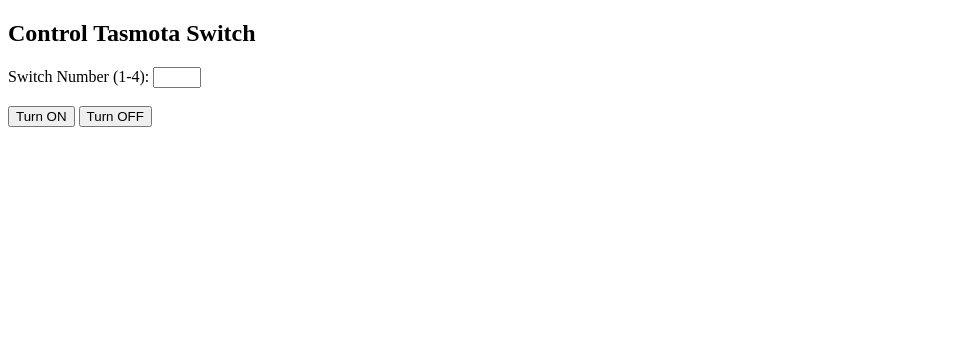
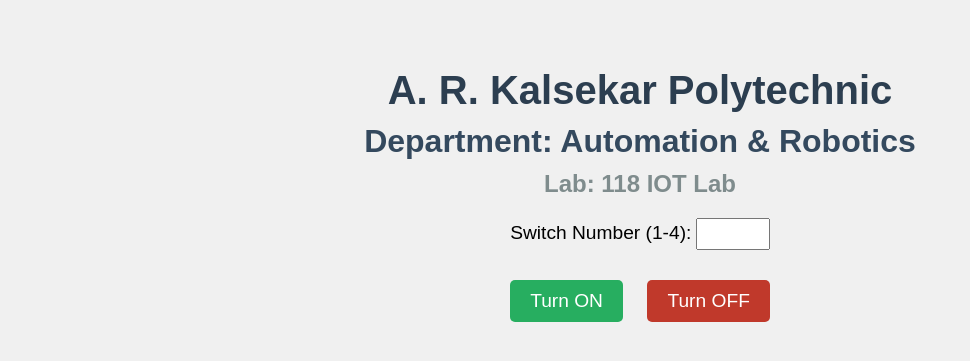
Before and after one commit to arkpextcdept/tasmota-control, a Flask app: page / in a window 1280 px wide. Shown: the top 361 px of the page, without its empty margins (0-970 px from the left). Run offline with Flask 3, Linux system fonts and the light colour scheme.

Commit message:
control.html

```diff
--- a/templates/control.html
+++ b/templates/control.html
@@ -1,28 +1,95 @@
-<!-- Save this as control.html and upload to GitHub -->
 <!DOCTYPE html>
-<html>
+<html lang="en">
 <head>
+    <meta charset="UTF-8">
     <title>Tasmota Switch Control</title>
+    <style>
+        body {
+            font-family: Arial, sans-serif;
+            background-color: #f0f0f0;
+            text-align: center;
+            padding-top: 50px;
+        }
+        h1, h2, h3 {
+            margin: 10px 0;
+        }
+        h1 {
+            font-size: 2.5em;
+            color: #2c3e50;
+        }
+        h2 {
+            font-size: 2em;
+            color: #34495e;
+        }
+        h3 {
+            font-size: 1.5em;
+            color: #7f8c8d;
+        }
+        label {
+            font-size: 1.2em;
+        }
+        input[type="number"] {
+            font-size: 1em;
+            padding: 5px;
+            width: 60px;
+            margin: 10px 0;
+        }
+        .button-container {
+            margin: 20px 0;
+        }
+        button {
+            font-size: 1.2em;
+            padding: 10px 20px;
+            margin: 0 10px;
+            color: #fff;
+            border: none;
+            border-radius: 5px;
+            cursor: pointer;
+        }
+        .on-button {
+            background-color: #27ae60;
+        }
+        .off-button {
+            background-color: #c0392b;
+        }
+        button:hover {
+            opacity: 0.9;
+        }
+        #response {
+            font-size: 1.2em;
+            color: #333;
+            margin-top: 20px;
+        }
+    </style>
 </head>
 <body>
-    <h2>Control Tasmota Switch</h2>
-    <label>Switch Number (1-4): </label>
-    <input type="number" id="switchNum" min="1" max="4"><br><br>
+    <h1>A. R. Kalsekar Polytechnic</h1>
+    <h2>Department: Automation & Robotics</h2>
+    <h3>Lab: 118 IOT Lab</h3>
 
-    <button onclick="sendCommand('on')">Turn ON</button>
-    <button onclick="sendCommand('off')">Turn OFF</button>
+    <label for="switchNum">Switch Number (1-4):</label>
+    <input type="number" id="switchNum" min="1" max="4"><br>
+
+    <div class="button-container">
+        <button class="on-button" onclick="sendCommand('on')">Turn ON</button>
+        <button class="off-button" onclick="sendCommand('off')">Turn OFF</button>
+    </div>
 
     <p id="response"></p>
 
     <script>
         function sendCommand(action) {
             const switchNum = document.getElementById('switchNum').value;
-            const url = `https://tasmota-flask.onrender.com/switch?switch=${switchNum}&action=${action}`;
+            if (switchNum < 1 || switchNum > 4) {
+                alert('Please enter a switch number between 1 and 4.');
+                return;
+            }
+            const url = `/switch?switch=${switchNum}&action=${action}`;
 
             fetch(url)
                 .then(response => response.json())
                 .then(data => {
-                    document.getElementById("response").innerText = JSON.stringify(data);
+                    document.getElementById("response").innerText = data.status;
                 })
                 .catch(error => {
                     document.getElementById("response").innerText = "Error: " + error;
```
